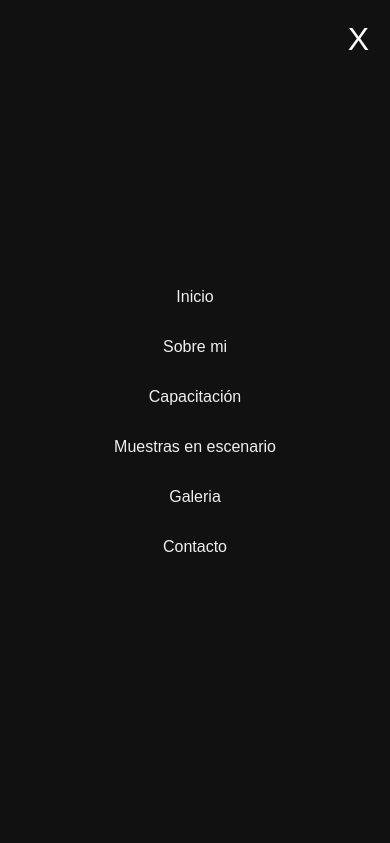
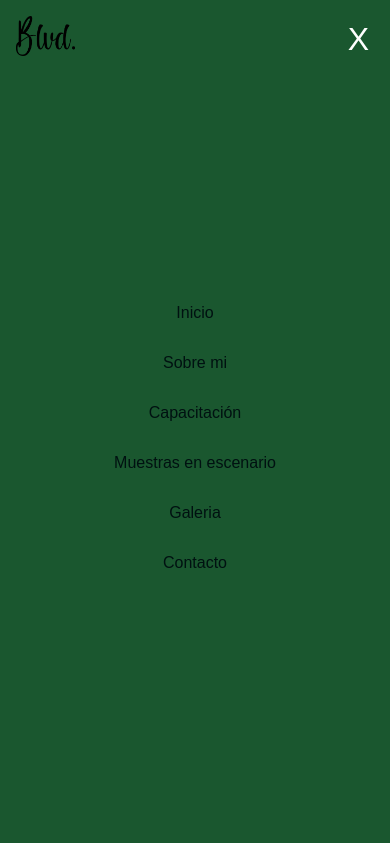
Before and after one commit to GisellaAballay/BoulevardEstudio, a plain HTML site: page index.html in a window 390 px wide. Both pictures are taken after a click on the button "Abrir menú". Shown: the top 843 px of the page. Drawn offline with Linux system fonts and the light colour scheme.

Commit message:
add logo navbar responsive

```diff
--- a/index.html
+++ b/index.html
@@ -28,12 +28,13 @@
     </div>
   </dialog>
   <header>
-    <img src="./assets/img/Logo Boulevar solo letra blanco.png" alt="Logo del estudio" class="logo">
+    <img src="./assets/img/Logo Boulevar solo letra blanco.png" alt="Logo del estudio" class="logoCompleto">
     <button class="navbar-toggle" id="toggleButton" aria-label="Abrir menú">
       <span class="icon-bar"></span>
     </button>
     <nav class="navbar" id="navbar">
       <ul class="navbar__list" id="navList">
+        <li class="menu-logo"><img src="./assets/img/Logo Blvd sin fondo negro.png" alt="logo responsive" class="logo-responsive"></li>
         <li class="list__item">
           <a href="#">Inicio</a>
         </li>
--- a/style.css
+++ b/style.css
@@ -70,6 +70,22 @@ p {
 }
 
 /* BARRA DE NAVEGACION */
+.logoCorto{
+  height: 50px;
+}
+
+.menu-logo{
+  position: absolute;
+  top: 1rem;
+  left: 1rem;
+  z-index: 1002;
+  display: none;
+}
+
+.logo-responsive{
+  height: 40px;
+}
+
 .navbar {
   float: right;
   background-color: var(--green-accent);
@@ -81,6 +97,7 @@ p {
   list-style: none;
   display: flex;
   gap: 1rem;
+  background-color: var(--green-accent);
 }
 
 .list__item a {
@@ -157,7 +174,7 @@ p {
     flex-direction: column;
     align-items: center;
     justify-content: center;
-    background-color: #111;
+    background-color: var(--green-accent);
     position: fixed;
     width: 100vw;
     height: 100vh;
@@ -165,8 +182,9 @@ p {
     position: fixed;
     top: 0;
     left: 0;
-    padding: 2rem;
+    padding: 4rem 2rem 2rem 2rem; /*margen arriba para dejar espacio al log */
     z-index: 1000;
+    box-sizing: border-box;
     box-shadow: 0 0 10px rgba(0, 0, 0, 0.2);
     transition: all 0.3s ease;
     opacity: 0;
@@ -187,7 +205,23 @@ p {
     transform: translateX(0);
   }
 
+  .list__item{
+    margin: 1rem 0;
+  }
+  .list__item a {
+    color: #011;
+  }
   .navbar__list .list__item {
     margin: 0.5rem 0;
   }
+
+  .navbar.open .icon-bar::before{
+    content: "X";
+  }
+
+  .menu-logo{
+    display: block;
+  }
+
+
 }
```
Also changed, not shown: assets/img/Logo Blvd sin fondo negro.png (added), assets/img/salon banner1.jpg (added).
